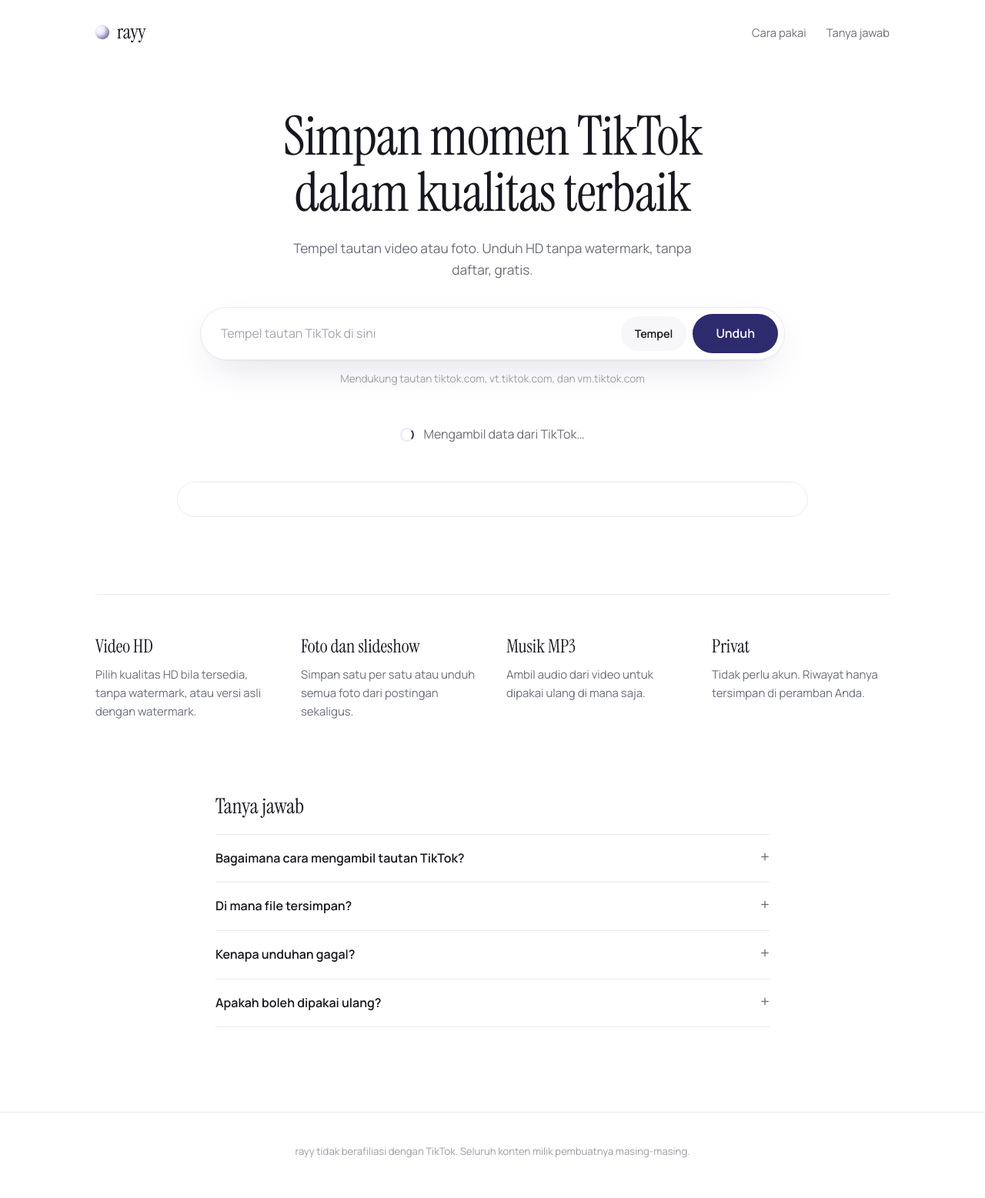
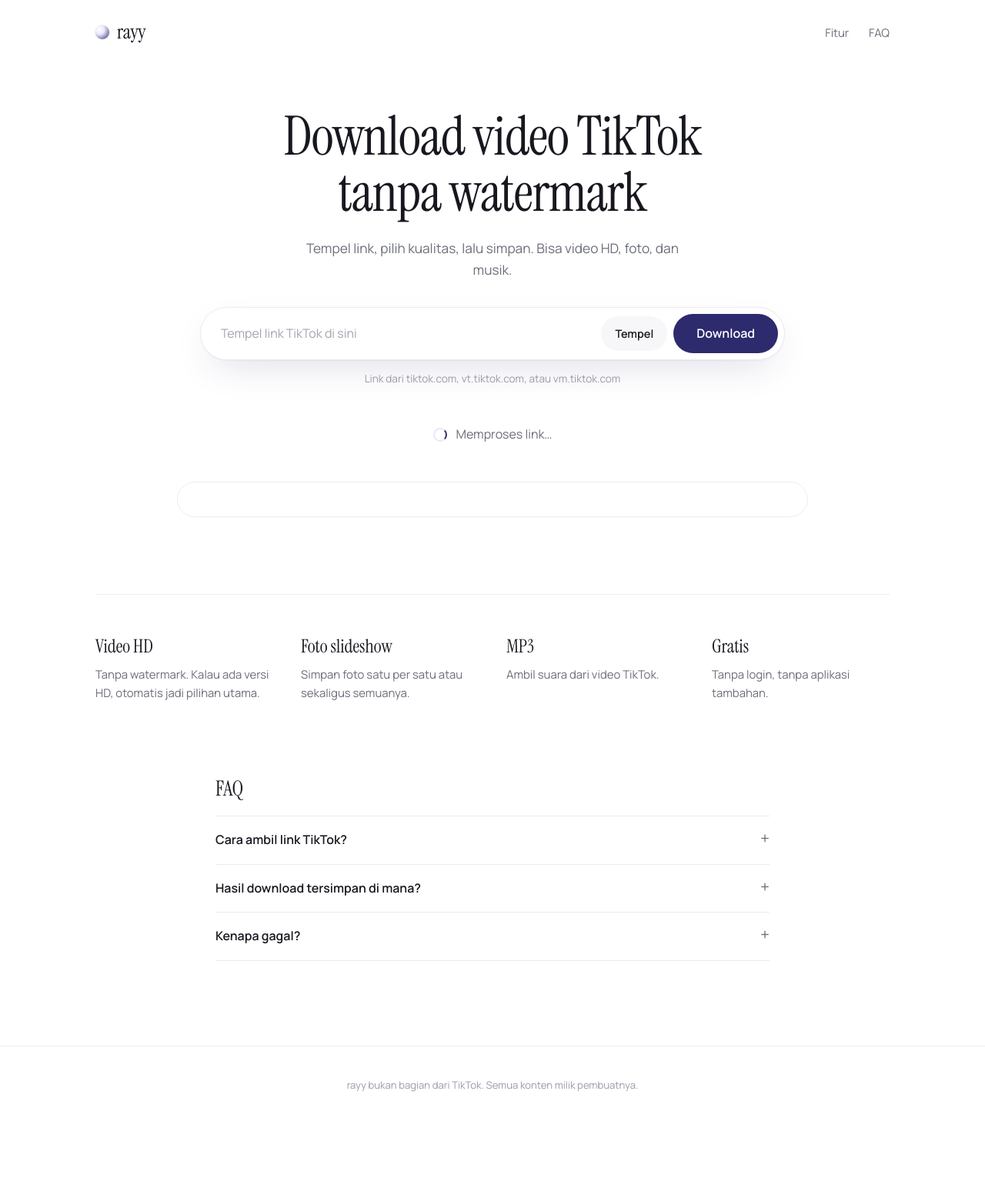
Before and after one commit to RayFlowId/rayy_, a plain HTML site: page index.html in a window 1280 px wide. Shown: the whole page at 77% size. After the commit the page ends 1471 px from the top, so only its background shows below. Drawn offline with Linux system fonts and the light colour scheme.

Commit message:
Add files via upload

```diff
--- a/index.html
+++ b/index.html
@@ -3,8 +3,8 @@
 <head>
 <meta charset="UTF-8">
 <meta name="viewport" content="width=device-width, initial-scale=1">
-<title>Rayy – Unduh Video & Foto TikTok HD</title>
-<meta name="description" content="Unduh video TikTok HD tanpa watermark, foto slideshow, dan musik. Tempel tautan, selesai.">
+<title>rayy – Download Video & Foto TikTok</title>
+<meta name="description" content="Download video TikTok tanpa watermark, HD, foto slideshow, dan MP3. Gratis, tanpa login.">
 <link rel="preconnect" href="https://fonts.googleapis.com">
 <link rel="preconnect" href="https://fonts.gstatic.com" crossorigin>
 <link href="https://fonts.googleapis.com/css2?family=Instrument+Serif&family=Manrope:wght@400;500;600;700&display=swap" rel="stylesheet">
@@ -13,50 +13,49 @@
 <body>
 <header class="top">
   <a class="brand" href="#"><span class="mark"></span>rayy</a>
-  <nav><a href="#cara">Cara pakai</a><a href="#faq">Tanya jawab</a></nav>
+  <nav><a href="#fitur">Fitur</a><a href="#faq">FAQ</a></nav>
 </header>
 
 <main>
   <section class="hero">
-    <h1>Simpan momen TikTok dalam kualitas terbaik</h1>
-    <p class="lead">Tempel tautan video atau foto. Unduh HD tanpa watermark, tanpa daftar, gratis.</p>
+    <h1>Download video TikTok tanpa watermark</h1>
+    <p class="lead">Tempel link, pilih kualitas, lalu simpan. Bisa video HD, foto, dan musik.</p>
 
     <form id="form" class="field" novalidate>
       <input id="url" type="url" inputmode="url" autocomplete="off" spellcheck="false"
-             placeholder="Tempel tautan TikTok di sini" aria-label="Tautan TikTok">
+             placeholder="Tempel link TikTok di sini" aria-label="Link TikTok">
       <button type="button" id="paste" class="ghost" title="Tempel dari clipboard">Tempel</button>
-      <button type="submit" id="go" class="solid">Unduh</button>
+      <button type="submit" id="go" class="solid">Download</button>
     </form>
     <p id="error" class="error" role="alert" hidden></p>
-    <p class="hint">Mendukung tautan tiktok.com, vt.tiktok.com, dan vm.tiktok.com</p>
+    <p class="hint">Link dari tiktok.com, vt.tiktok.com, atau vm.tiktok.com</p>
   </section>
 
-  <section id="loading" class="loading" hidden><span class="spin"></span>Mengambil data dari TikTok…</section>
+  <section id="loading" class="loading" hidden><span class="spin"></span>Memproses link…</section>
 
   <section id="result" class="result" hidden aria-live="polite"></section>
 
   <section id="historyBox" class="history" hidden>
-    <div class="row"><h2>Riwayat terakhir</h2><button id="clearHistory" class="link">Hapus riwayat</button></div>
+    <div class="row"><h2>Riwayat</h2><button id="clearHistory" class="link">Hapus</button></div>
     <ul id="history"></ul>
   </section>
 
-  <section id="cara" class="features">
-    <article><h3>Video HD</h3><p>Pilih kualitas HD bila tersedia, tanpa watermark, atau versi asli dengan watermark.</p></article>
-    <article><h3>Foto dan slideshow</h3><p>Simpan satu per satu atau unduh semua foto dari postingan sekaligus.</p></article>
-    <article><h3>Musik MP3</h3><p>Ambil audio dari video untuk dipakai ulang di mana saja.</p></article>
-    <article><h3>Privat</h3><p>Tidak perlu akun. Riwayat hanya tersimpan di peramban Anda.</p></article>
+  <section id="fitur" class="features">
+    <article><h3>Video HD</h3><p>Tanpa watermark. Kalau ada versi HD, otomatis jadi pilihan utama.</p></article>
+    <article><h3>Foto slideshow</h3><p>Simpan foto satu per satu atau sekaligus semuanya.</p></article>
+    <article><h3>MP3</h3><p>Ambil suara dari video TikTok.</p></article>
+    <article><h3>Gratis</h3><p>Tanpa login, tanpa aplikasi tambahan.</p></article>
   </section>
 
   <section id="faq" class="faq">
-    <h2>Tanya jawab</h2>
-    <details><summary>Bagaimana cara mengambil tautan TikTok?</summary><p>Buka video atau foto di TikTok, ketuk Bagikan, lalu pilih Salin tautan. Tempel ke kolom di atas.</p></details>
-    <details><summary>Di mana file tersimpan?</summary><p>Di folder Unduhan peramban Anda. Di iPhone, buka Safari lalu ikon Unduhan; file ada di aplikasi File.</p></details>
-    <details><summary>Kenapa unduhan gagal?</summary><p>Pastikan akun pembuat tidak privat dan tautannya masih aktif. Coba lagi beberapa saat kemudian.</p></details>
-    <details><summary>Apakah boleh dipakai ulang?</summary><p>Video dan foto adalah hak cipta pembuatnya. Gunakan untuk keperluan pribadi dan hormati hak mereka.</p></details>
+    <h2>FAQ</h2>
+    <details><summary>Cara ambil link TikTok?</summary><p>Buka videonya di TikTok, tekan Bagikan, lalu Salin link. Tempel di kolom atas.</p></details>
+    <details><summary>Hasil download tersimpan di mana?</summary><p>Di folder Unduhan/Download di HP atau komputer. Di iPhone, cek lewat aplikasi File.</p></details>
+    <details><summary>Kenapa gagal?</summary><p>Biasanya karena akunnya privat, videonya sudah dihapus, atau link salah. Cek lagi lalu coba ulang.</p></details>
   </section>
 </main>
 
-<footer>rayy tidak berafiliasi dengan TikTok. Seluruh konten milik pembuatnya masing-masing.</footer>
+<footer>rayy bukan bagian dari TikTok. Semua konten milik pembuatnya.</footer>
 <div id="toast" class="toast" role="status"></div>
 <script src="script.js"></script>
 </body>
--- a/script.js
+++ b/script.js
@@ -21,8 +21,8 @@
   function showError(msg) { errBox.textContent = msg; errBox.hidden = !msg; }
 
   // ---- Riwayat (tersimpan di peramban) ----
-  const getHistory = () => { try { return JSON.parse(localStorage.getItem('lumen_history')) || []; } catch { return []; } };
-  const setHistory = (h) => { try { localStorage.setItem('lumen_history', JSON.stringify(h)); } catch {} };
+  const getHistory = () => { try { return JSON.parse(localStorage.getItem('rayy_history')) || []; } catch { return []; } };
+  const setHistory = (h) => { try { localStorage.setItem('rayy_history', JSON.stringify(h)); } catch {} };
   function renderHistory() {
     const h = getHistory(); historyBox.hidden = !h.length; historyList.innerHTML = '';
     h.forEach((item) => {
@@ -43,13 +43,13 @@
   // ---- Tempel dari clipboard ----
   $('#paste').onclick = async () => {
     try { input.value = (await navigator.clipboard.readText()).trim(); input.focus(); if (VALID.test(input.value)) form.requestSubmit(); }
-    catch { toast('Izinkan akses clipboard atau tempel manual (Ctrl+V)'); input.focus(); }
+    catch { toast('Clipboard diblokir, tempel manual saja (Ctrl+V)'); input.focus(); }
   };
 
   // ---- Unduh file ----
   async function download(url, name, btn) {
     const label = btn && btn.innerHTML;
-    if (btn) { btn.disabled = true; btn.querySelector('span').textContent = 'Mengunduh…'; }
+    if (btn) { btn.disabled = true; btn.querySelector('span').textContent = 'Mengunduh...'; }
     try {
       const res = await fetch(url); if (!res.ok) throw new Error();
       const blob = await res.blob();
@@ -57,10 +57,10 @@
       a.href = URL.createObjectURL(blob); a.download = name;
       document.body.append(a); a.click(); a.remove();
       setTimeout(() => URL.revokeObjectURL(a.href), 4000);
-      toast('Unduhan dimulai');
+      toast('Download dimulai');
     } catch {
       window.open(url, '_blank', 'noopener'); // cadangan jika diblokir CORS
-      toast('Dibuka di tab baru. Tekan lama atau Simpan untuk mengunduh.');
+      toast('Dibuka di tab baru. Tekan lama lalu simpan.');
     } finally { if (btn) { btn.disabled = false; btn.innerHTML = label; } }
   }
 
@@ -104,7 +104,7 @@
         f.append(im, b); grid.append(f);
       });
       const all = document.createElement('button'); all.type = 'button'; all.className = 'dl primary';
-      all.innerHTML = `<span>Unduh semua foto</span><small>${images.length} foto</small>`;
+      all.innerHTML = `<span>Download semua foto</span><small>${images.length} foto</small>`;
       all.onclick = async () => {
         all.disabled = true;
         for (let i = 0; i < images.length; i++) { await download(abs(images[i]), `tiktok-${id}-${i + 1}.jpg`); await new Promise((r) => setTimeout(r, 450)); }
@@ -134,8 +134,8 @@
   form.addEventListener('submit', async (e) => {
     e.preventDefault(); showError(''); result.hidden = true;
     const url = input.value.trim();
-    if (!url) return showError('Tempel tautan TikTok terlebih dahulu.');
-    if (!VALID.test(url)) return showError('Tautan tidak dikenali. Gunakan tautan dari tombol Bagikan di TikTok.');
+    if (!url) return showError('Tempel link TikTok dulu.');
+    if (!VALID.test(url)) return showError('Link tidak valid. Salin link lewat tombol Bagikan di TikTok.');
     go.disabled = true; loading.hidden = false;
     try {
       const res = await fetch(`${API}?url=${encodeURIComponent(url)}&hd=1`);
@@ -143,7 +143,7 @@
       if (json.code !== 0 || !json.data) throw new Error(json.msg || 'gagal');
       render(json.data); pushHistory(url, json.data.title);
     } catch (err) {
-      showError('Konten tidak dapat diambil. Pastikan akun tidak privat dan tautannya aktif, lalu coba lagi.');
+      showError('Gagal mengambil video. Cek apakah akunnya tidak privat dan linknya masih aktif, lalu coba lagi.');
     } finally { go.disabled = false; loading.hidden = true; }
   });
 
```
